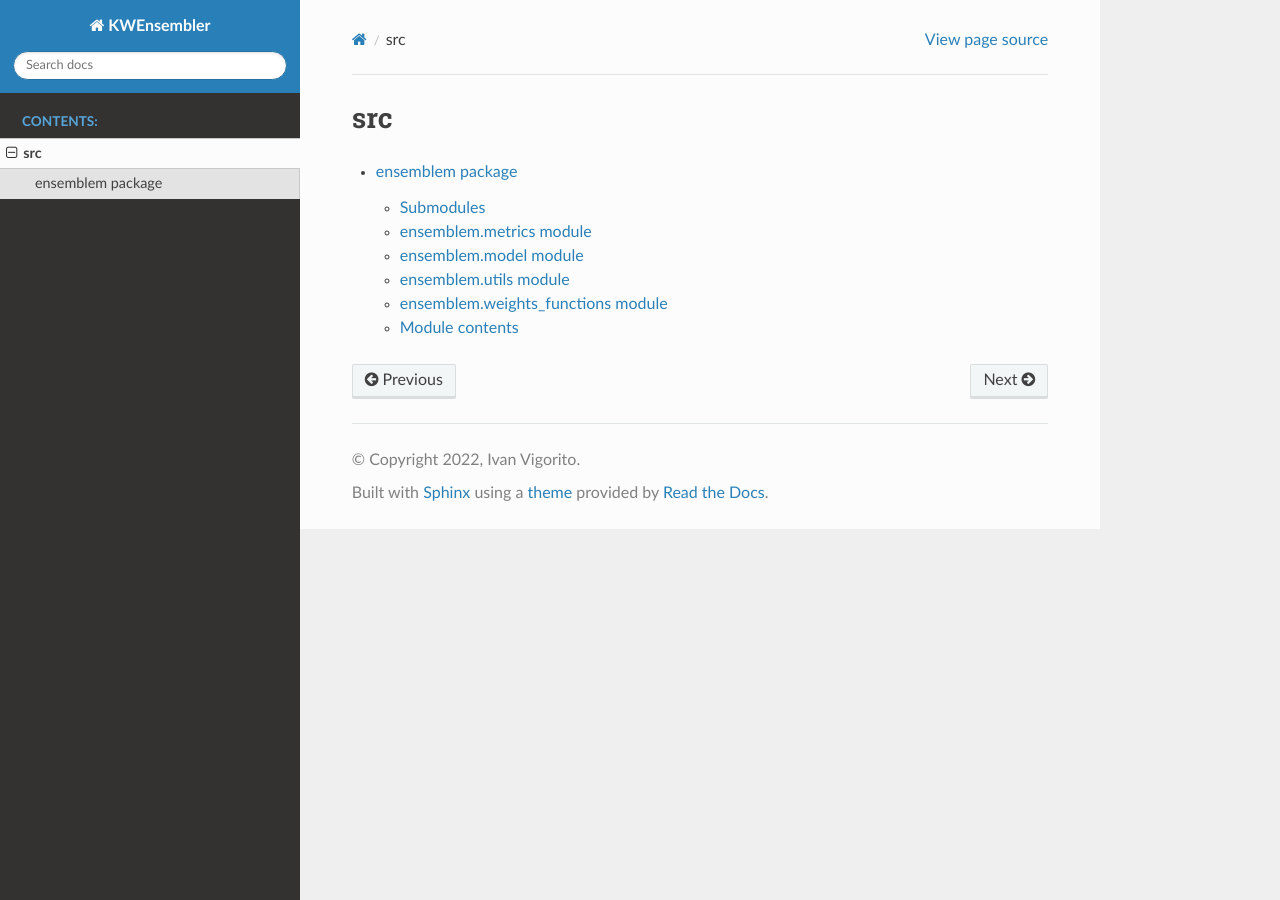
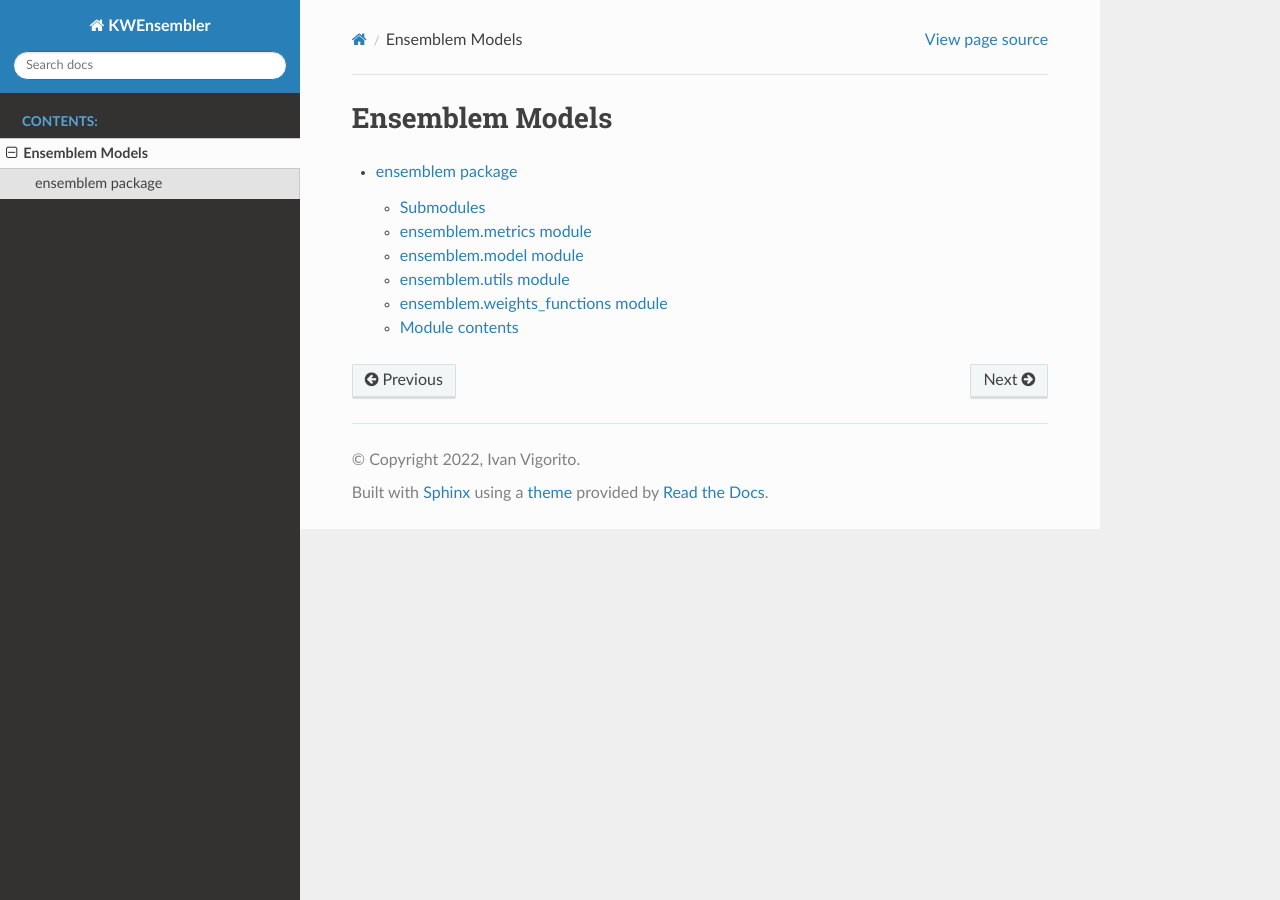
Before and after one commit to IvanVigor/Local-Fusion-Dynamic-Weighted-Ensemble, a Sphinx documentation site: the page built from docs/source/modules.rst, in a window 1280 px wide. Built offline with Sphinx 7.4.7 and the Read the Docs theme 2.0.0, drawn with Linux system fonts in a browser that asks for light colours.

```diff
--- a/docs/source/modules.rst
+++ b/docs/source/modules.rst
@@ -1,5 +1,5 @@
-src
-===
+Ensemblem Models
+================
 
 .. toctree::
    :maxdepth: 4
```
Also changed, not shown: README.md (+2 -0 lines), 1 other file.
